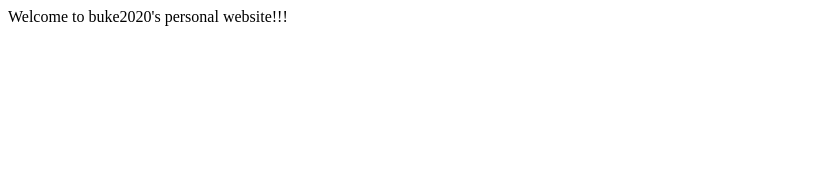
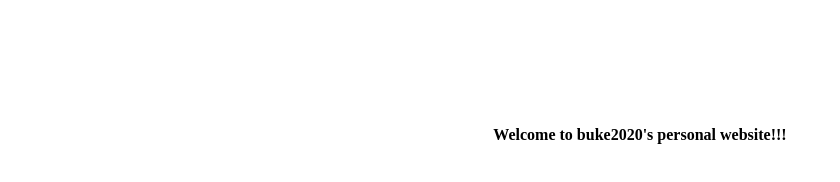
Before and after one commit to buke2020/buke2020.github.io, a plain HTML site: page index.html in a window 1280 px wide. Shown: the whole page, without its empty margins (0-840 px from the left). Drawn offline with Linux system fonts and the light colour scheme.

Commit message:
index.html添加ico图标

```diff
--- a/index.html
+++ b/index.html
@@ -1,8 +1,18 @@
 <html>
+
 <head>
-<meta charset="utf-8">
+    <meta charset="utf-8">
+    <link rel="shortcut icon" href="image/avatar.ico" type="image/x-icon" />
+    <meta name="viewport" content="width=device-width,initial-scale=1,minimum-scale=1,maximum-scale=1,user-scalable=no" />
+    <style>
+        h4 {
+            text-align: center;
+            margin-top: 10%;
+        }
+    </style>
 </head>
+
 <body>
-<p>Welcome to buke2020's personal website!!!</p>
+    <h4>Welcome to buke2020's personal website!!!</h4>
 </body>
 <html>
```
Also changed, not shown: image/avatar.ico (added), 2 other files.
